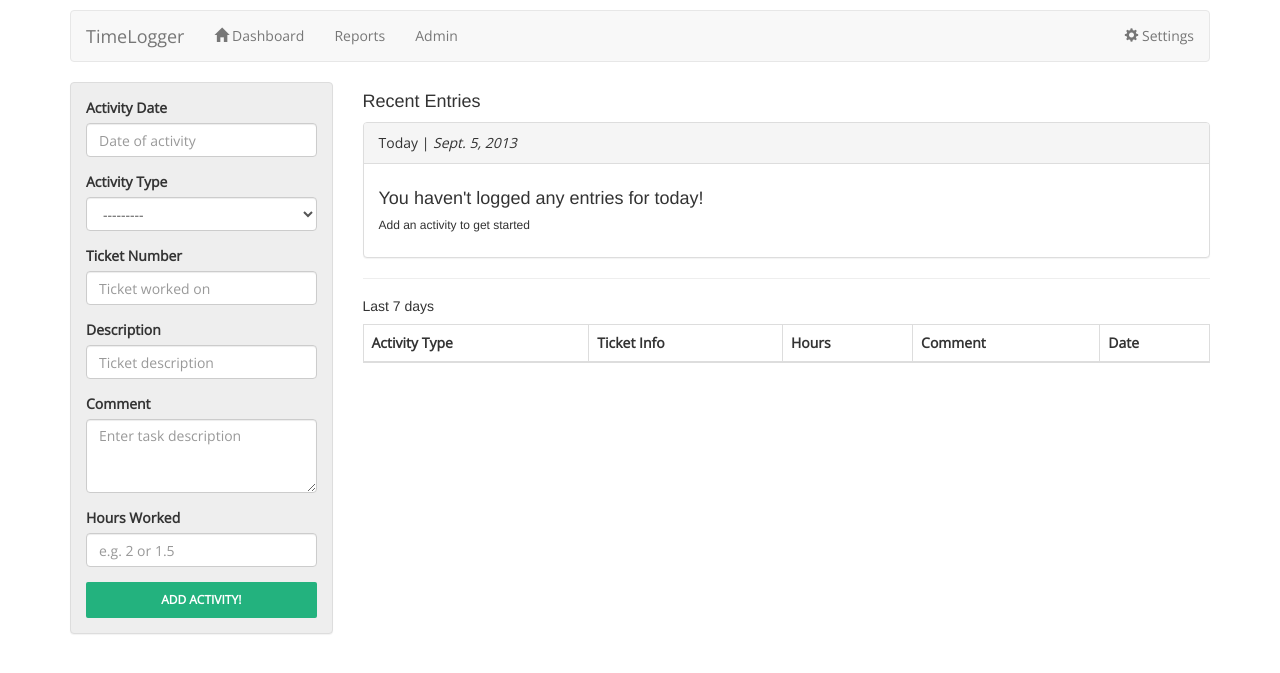
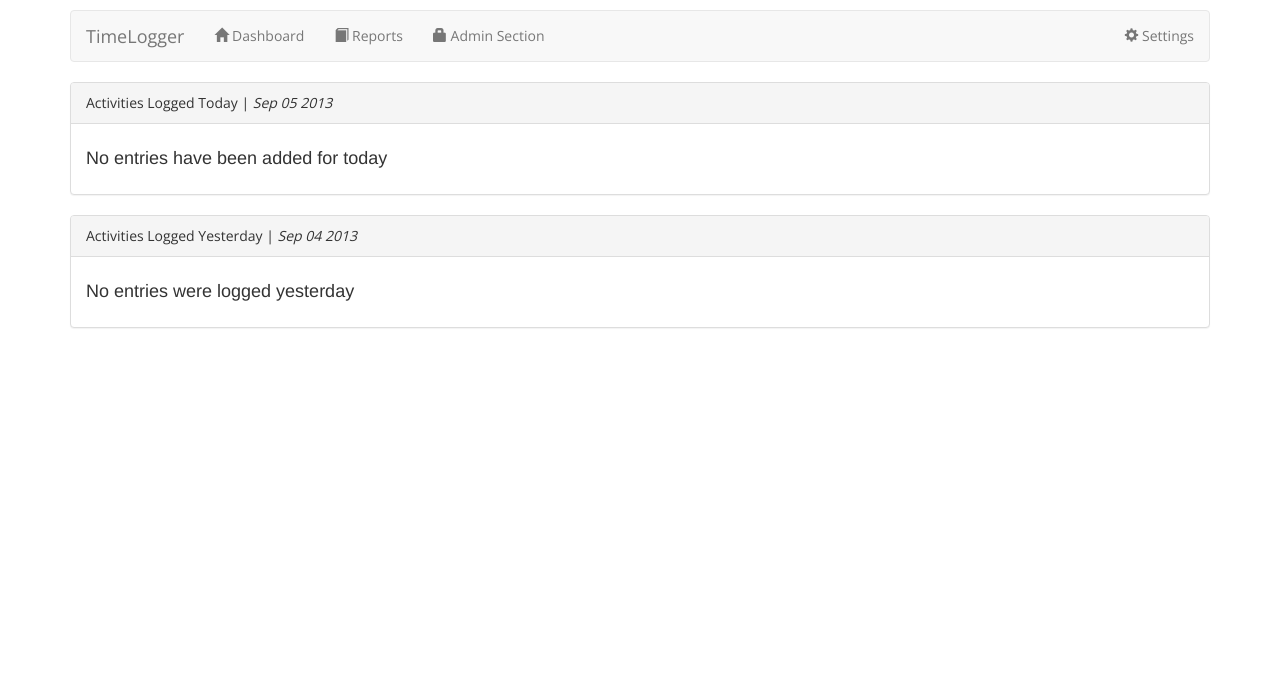
Before and after one commit to hugo506/TimeLogger, a Django app: page / in a window 1280 px wide. Shown: the top 673 px of the page. Run offline with Django 3.2, Linux system fonts and the light colour scheme; a user stored in the database is signed in; data comes from the database, SQL or seed files in the repository; lists and menus that the app fills with data are empty; some libraries are stand-ins or nearby versions.

Commit message:
Revamped admin dashboard

```diff
--- a/activities/views.py
+++ b/activities/views.py
@@ -23,35 +23,41 @@ settings.LOGIN_URL = "/login"
 
 @login_required
 def index(request):
-    # list of activities posted by this user
     results = {}
     today = timezone.now()
-    results['all'] = Activity.objects.filter(author__username=request.user.username)
-    results['today'] = [item for item in results['all'] if item.activity_date == today.date()]
-    results['last_seven_days'] = [item for item in results['all'] \
-                                      if (item.activity_date + datetime.timedelta(days=7) > today.date() \
-                                          and item.activity_date < today.date())]
-    if request.method == "POST":
-        form = ActivityForm(request.POST)
-        if form.is_valid():
-            activity = Activity(author=request.user,
-                                description=form.cleaned_data["description"],
-                                activity_date=form.cleaned_data["activity_date"],
-                                activity_type=form.cleaned_data["activity_type"],
-                                ticket_number=form.cleaned_data["ticket_number"],
-                                hours_worked=form.cleaned_data["hours_worked"],
-                                comment=form.cleaned_data["comment"])
-            activity.save()
-            messages.add_message(request, messages.SUCCESS, "Activity added successfully!")
-            return redirect(reverse('index'))
+    if request.user.is_staff:
+        yesterday = today - datetime.timedelta(days=1)
+        results['yesterday'] = Activity.objects.filter(activity_date__lte=today)\
+                                               .filter(activity_date__gte=yesterday.date())
+        results['today'] = Activity.objects.filter(activity_date=today)
+        context = {'results': results, 'yesterday' : yesterday, 'today':  today}
+        return render(request, 'activities/admin_dashboard.html', context)
     else:
-        form = ActivityForm()
-    context = { 'name' : request.user.username,
-                'results' : results,
-                'form' : form ,
-                'today': today.date()}
-
-    return render(request, "activities/dashboard.html", context)
+        results['all'] = Activity.objects.filter(author__username=request.user.username)
+        results['today'] = [item for item in results['all'] if item.activity_date == today.date()]
+        results['last_seven_days'] = [item for item in results['all'] \
+                                          if (item.activity_date + datetime.timedelta(days=7) > today.date() \
+                                              and item.activity_date < today.date())]
+        if request.method == "POST":
+            form = ActivityForm(request.POST)
+            if form.is_valid():
+                activity = Activity(author=request.user,
+                                    description=form.cleaned_data["description"],
+                                    activity_date=form.cleaned_data["activity_date"],
+                                    activity_type=form.cleaned_data["activity_type"],
+                                    ticket_number=form.cleaned_data["ticket_number"],
+                                    hours_worked=form.cleaned_data["hours_worked"],
+                                    comment=form.cleaned_data["comment"])
+                activity.save()
+                messages.add_message(request, messages.SUCCESS, "Activity added successfully!")
+                return redirect(reverse('index'))
+        else:
+            form = ActivityForm()
+        context = { 'name' : request.user.username,
+                    'results' : results,
+                    'form' : form ,
+                    'today': today.date()}
+        return render(request, "activities/dashboard.html", context)
 
 @login_required
 def redmine(request):
--- a/static/js/custom.js
+++ b/static/js/custom.js
@@ -53,7 +53,6 @@
         $(todays_table).dataTable(dataTable_config);
     }
 
-
     // Modal configuration
     var modal_window = $('#activity_modal');
     var template = Handlebars.compile($('#modalinfo-template').html());
--- /dev/null
+++ b/templates/activities/admin_dashboard.html
@@ -0,0 +1,74 @@
+{% extends "activities/base.html" %}
+
+{% block content %}
+<div class="row">
+  <div class="col-lg-12">
+      <div class="panel panel-default">
+        <div id="today_activities_table" class="panel-heading"> Activities Logged Today | <i>{{ today|date:"M d Y" }}</i></div>
+              <div class="panel-body">
+              {% if results.today %}
+                  <table class="table table-striped table-bordered">
+                      <thead>
+                          <tr>
+                              <th>Author</th>
+                              <th>Activity Type</th>
+                              <th>Ticket Info</th>
+                              <th>Hours</th>
+                              <th>Comment</th>
+                          </tr>
+                      </thead>
+                      <tbody>
+                          {% for item in results.today %}
+                          <tr>
+                              <td>{{ item.author.username }}</td>
+                              <td>{{ item.activity_type.category_name }}</td>
+                              <td>{{ item.ticket_number }} - {{ item.description|truncatewords:8 }} </td>
+                              <td>{{ item.hours_worked }} hrs</td>
+                              <td> {{ item.comment|truncatewords:8 }}</td>
+                              </td>
+                          </tr>
+                          {% endfor %}
+                      </tbody>
+                  </table>
+                  {% else %}
+                      <h4>No entries have been added for today</h4>
+                  {% endif %}
+              </div>
+      </div>
+  </div>
+  <div class="col-lg-12">
+      <div class="panel panel-default">
+        <div id="today_activities_table" class="panel-heading"> Activities Logged Yesterday | <i>{{ yesterday|date:"M d Y" }}</i></div>
+              <div class="panel-body">
+              {% if results.yesterday %}
+                  <table class="table table-striped table-bordered">
+                      <thead>
+                          <tr>
+                              <th>Author</th>
+                              <th>Activity Type</th>
+                              <th>Ticket Info</th>
+                              <th>Hours</th>
+                              <th>Comment</th>
+                          </tr>
+                      </thead>
+                      <tbody>
+                          {% for item in results.yesterday %}
+                          <tr>
+                              <td>{{ item.author.username }}</td>
+                              <td>{{ item.activity_type.category_name }}</td>
+                              <td>{{ item.ticket_number }} - {{ item.description|truncatewords:8 }} </td>
+                              <td>{{ item.hours_worked }} hrs</td>
+                              <td> {{ item.comment|truncatewords:8 }}</td>
+                              </td>
+                          </tr>
+                          {% endfor %}
+                      </tbody>
+                  </table>
+                  {% else %}
+                      <h4>No entries were logged yesterday</h4>
+                  {% endif %}
+              </div>
+      </div>
+  </div>
+</div>
+{% endblock %}
--- a/templates/activities/base.html
+++ b/templates/activities/base.html
@@ -81,8 +81,8 @@
       <ul class="nav navbar-nav">
         <li><a href="/"><span class="glyphicon glyphicon-home"></span> Dashboard</a></li>
         {% if user.is_active and user.is_staff %}
-        <li><a href="{% url 'reports' %}">Reports</a></li>
-        <li><a href="/admin">Admin</a></li>
+        <li><a href="{% url 'reports' %}"><span class="glyphicon glyphicon-book"></span> Reports</a></li>
+        <li><a href="/admin"><span class="glyphicon glyphicon-lock"></span> Admin Section</a></li>
         {% else %}
         <li><a href="{% url 'all_activities' 0 %}"><span class="glyphicon glyphicon-list"></span> All Entries</a></li>
         <li><a href="{% url 'my_reports' %}"><span class="glyphicon glyphicon-book"></span> Reports</a></li>
```
